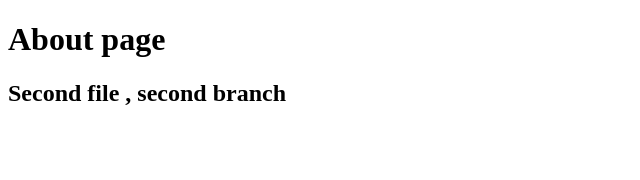
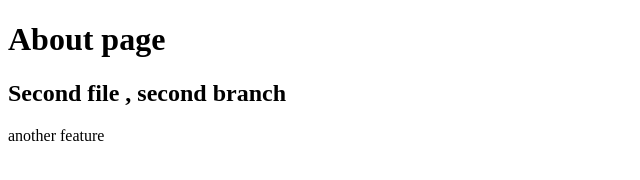
Before and after one commit to Amal-p/DateWithGit-Sample, a plain HTML site: page about.html in a window 1280 px wide. Shown: the whole page, without its empty margins (0-640 px from the left). Drawn offline with Linux system fonts and the light colour scheme.

Commit message:
New change in about.html in feature

```diff
--- a/about.html
+++ b/about.html
@@ -9,5 +9,7 @@
 <body>
     <h1>About page</h1>
     <h2>Second file , second branch</h2>
+    <p>another feature
+    </p>
 </body>
 </html>
```
